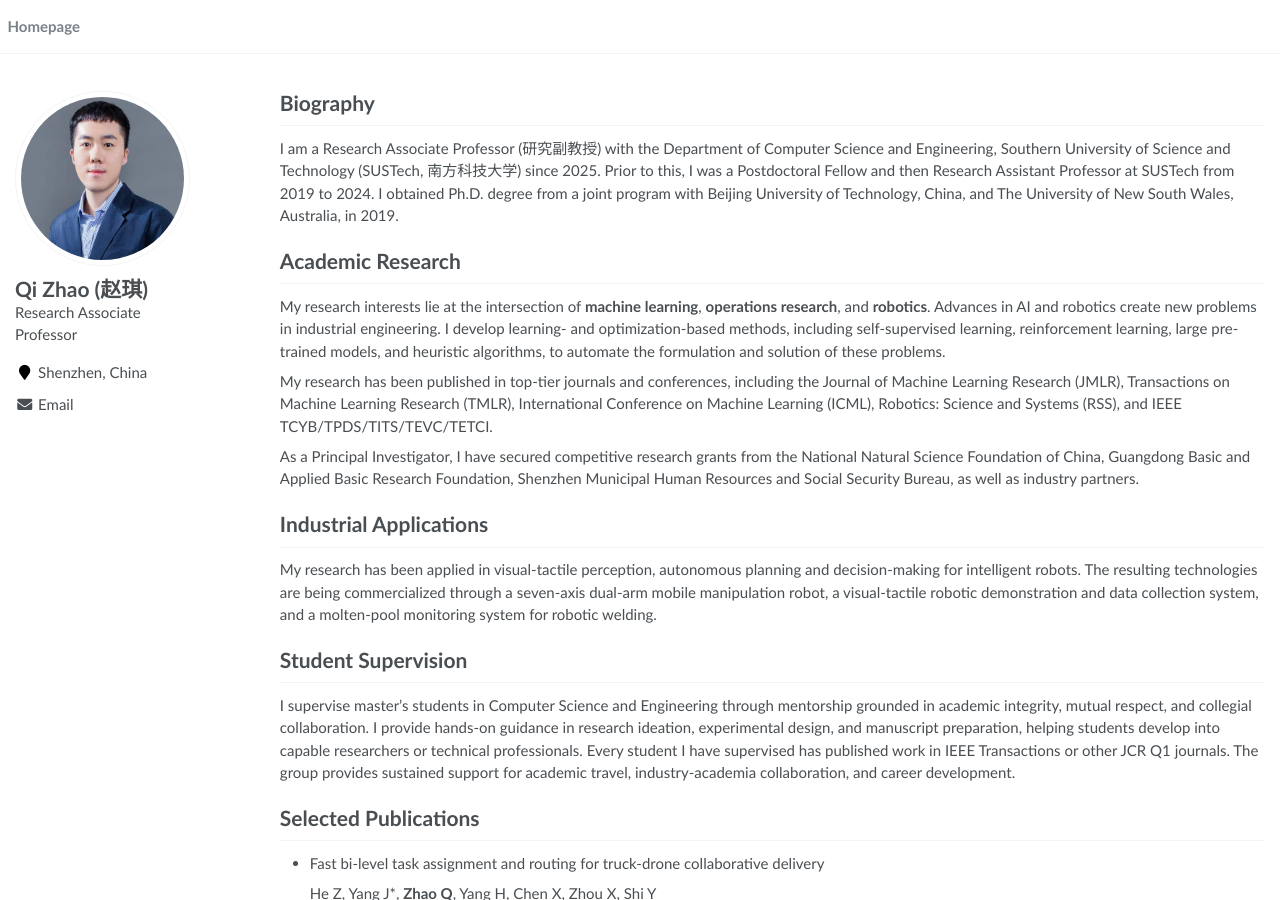
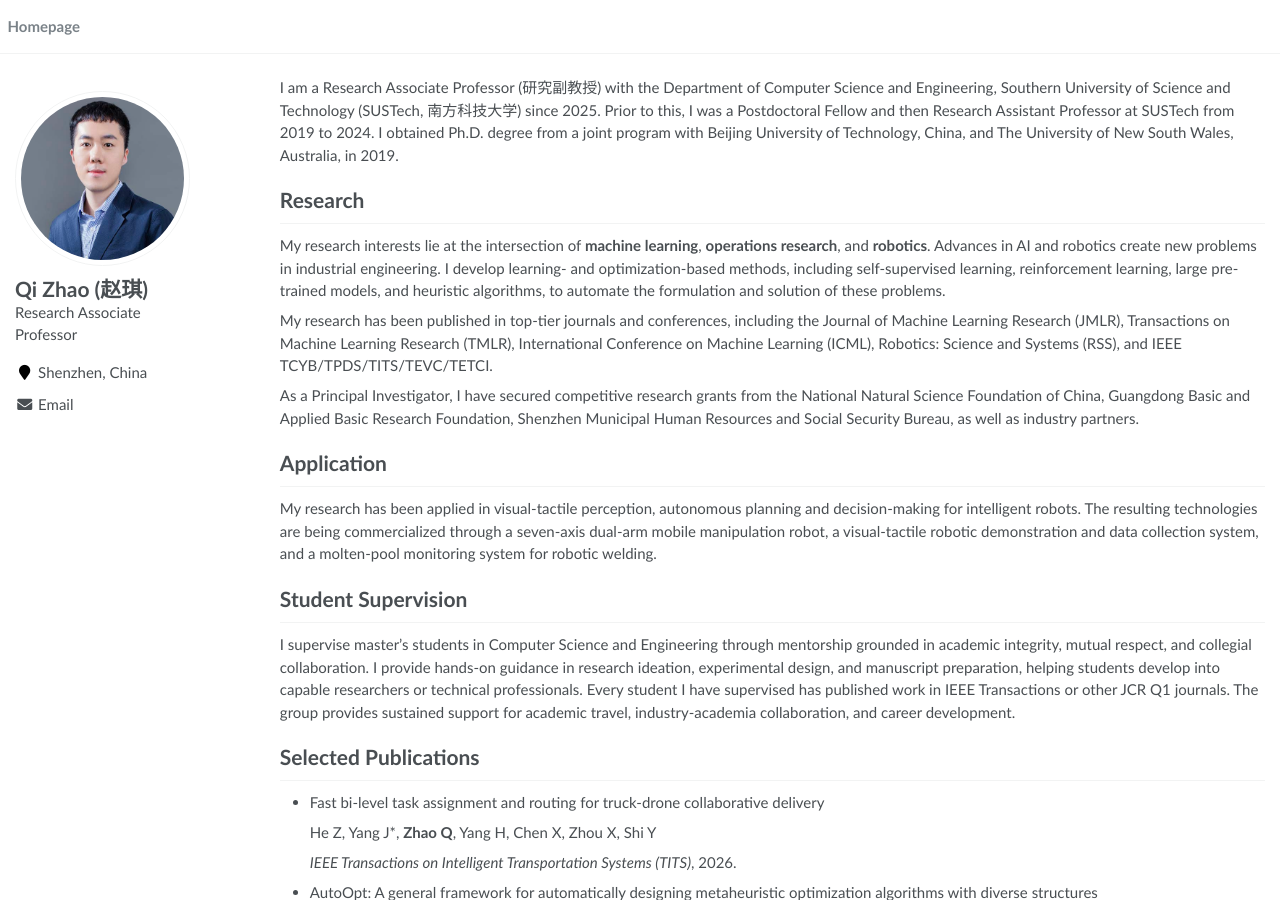
Before and after one commit to auto4opt/auto4opt, a Jekyll site: the page built from _pages/about.md, in a window 1280 px wide and 900 px high. Built offline with Jekyll 4.4.1, drawn with Linux system fonts in a browser that asks for light colours.

Commit message:
Update about.md

```diff
--- a/_pages/about.md
+++ b/_pages/about.md
@@ -18,11 +18,10 @@ redirect_from:
 
 <span class='anchor' id='about-me'></span>
 
-# Biography
 I am a Research Associate Professor (研究副教授) with the Department of Computer Science and Engineering, Southern University of Science and Technology (SUSTech, 南方科技大学) since 2025. Prior to this, I was a Postdoctoral Fellow and then Research Assistant Professor at SUSTech from 2019 to 2024. I obtained Ph.D. degree from a joint program with Beijing University of Technology, China, and The University of New South Wales, Australia, in 2019.
 
 
-# Academic Research
+# Research
 My research interests lie at the intersection of **machine learning**, **operations research**, and **robotics**. Advances in AI and robotics create new problems in industrial engineering. I develop learning- and optimization-based methods, including self-supervised learning, reinforcement learning, large pre-trained models, and heuristic algorithms, to automate the formulation and solution of these problems.
 
 My research has been published in top-tier journals and conferences, including the Journal of Machine Learning Research (JMLR), Transactions on Machine Learning Research (TMLR), International Conference on Machine Learning (ICML), Robotics: Science and Systems (RSS), and IEEE TCYB/TPDS/TITS/TEVC/TETCI.
@@ -30,7 +29,7 @@ My research has been published in top-tier journals and conferences, including t
 As a Principal Investigator, I have secured competitive research grants from the National Natural Science Foundation of China, Guangdong Basic and Applied Basic Research Foundation, Shenzhen Municipal Human Resources and Social Security Bureau, as well as industry partners.
 
 
-# Industrial Applications
+# Application
 My research has been applied in visual-tactile perception, autonomous planning and decision-making for intelligent robots. The resulting technologies are being commercialized through a seven-axis dual-arm mobile manipulation robot, a visual-tactile robotic demonstration and data collection system, and a molten-pool monitoring system for robotic welding.
 
 
```
